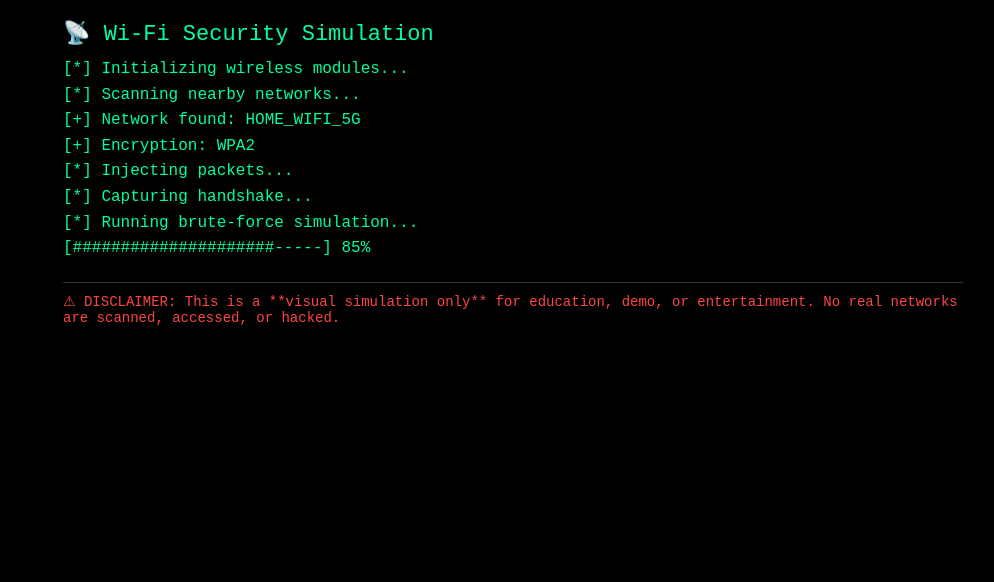
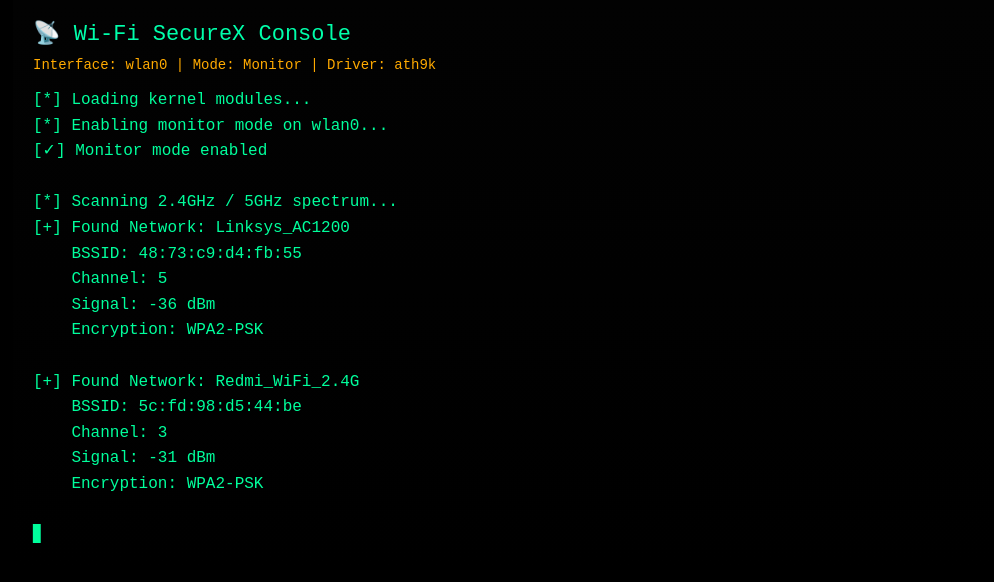
Before and after one commit to Flame-hacker143/wifihack, a plain HTML site: page index.html in a window 1280 px wide. Shown: the whole page, without its empty margins (127-1121 px from the left). Drawn offline with Linux system fonts and the light colour scheme.

Commit message:
Update index.html

```diff
--- a/index.html
+++ b/index.html
@@ -2,76 +2,175 @@
 <html lang="en">
 <head>
 <meta charset="UTF-8">
-<title>Wi-Fi Penetration Simulation</title>
+<title>Wi-Fi SecureX</title>
+
 <style>
+:root {
+    --green: #00ff9c;
+    --dark: #050505;
+    --card: #0d0d0d;
+}
+
 body {
     margin: 0;
     background: black;
-        color: #00ff9c;
+    color: var(--green);
     font-family: "Courier New", monospace;
 }
+
 .terminal {
     padding: 20px;
-        max-width: 900px;
+    max-width: 960px;
     margin: auto;
+    background: linear-gradient(180deg, #020202, #000);
 }
+
 .title {
+    font-size: 22px;
     color: #00ffaa;
-        font-size: 22px;
     margin-bottom: 10px;
 }
+
+.status {
+    font-size: 14px;
+    color: #ffaa00;
+    margin-bottom: 15px;
+}
+
 .log {
     line-height: 1.6;
-        white-space: pre-line;
+    white-space: pre-wrap;
 }
-    .warning {
-        margin-top: 20px;
-        color: #ff4444;
-        border-top: 1px solid #333;
-        padding-top: 10px;
-        font-size: 14px;
+
+.cursor::after {
+    content: "▋";
+    animation: blink 1s infinite;
+}
+
+@keyframes blink {
+    50% { opacity: 0; }
 }
 </style>
 </head>
+
 <body>
 
 <div class="terminal">
-    <div class="title">📡 Wi-Fi Security Simulation</div>
-    <div id="log" class="log"></div>
-
-    <div class="warning">
-        ⚠ DISCLAIMER:
-        This is a **visual simulation only** for education, demo, or entertainment.
-        No real networks are scanned, accessed, or hacked.
-    </div>
+    <div class="title">📡 Wi-Fi SecureX Console</div>
+    <div class="status">Interface: wlan0 | Mode: Monitor | Driver: ath9k</div>
+    <div id="log" class="log cursor"></div>
 </div>
 
 <script>
-const lines = [
-    "[*] Initializing wireless modules...",
-    "[*] Scanning nearby networks...",
-    "[+] Network found: HOME_WIFI_5G",
-    "[+] Encryption: WPA2",
-    "[*] Injecting packets...",
-    "[*] Capturing handshake...",
-    "[*] Running brute-force simulation...",
-    "[#####################-----] 85%",
-    "[+] Password found: ********",
-    "[✓] Simulation completed successfully."
+const log = document.getElementById("log");
+
+const networks = [
+    "TP-Link_892A",
+    "HOME_NET_5G",
+    "Redmi_WiFi_2.4G",
+    "ZTE_Fiber",
+    "NETGEAR_EXT",
+    "Galaxy_Hotspot",
+    "Linksys_AC1200"
+];
+
+function rand(min, max) {
+    return Math.floor(Math.random() * (max - min + 1)) + min;
+}
+
+function fakeMAC() {
+    return Array.from({length:6}, () =>
+        rand(0,255).toString(16).padStart(2,"0")
+    ).join(":");
+}
+
+const steps = [
+    "[*] Loading kernel modules...",
+    "[*] Enabling monitor mode on wlan0...",
+    "[✓] Monitor mode enabled",
+    "",
+    "[*] Scanning 2.4GHz / 5GHz spectrum..."
+];
+
+let stepIndex = 0;
+
+function typeStep() {
+    if (stepIndex < steps.length) {
+        log.innerHTML += steps[stepIndex] + "\n";
+        stepIndex++;
+        setTimeout(typeStep, 600);
+    } else {
+        scanNetworks();
+    }
+}
+
+function scanNetworks() {
+    let count = rand(3, 6);
+    let i = 0;
+
+    let scanInterval = setInterval(() => {
+        if (i >= count) {
+            clearInterval(scanInterval);
+            setTimeout(startAttack, 1200);
+            return;
+        }
+
+        const name = networks[rand(0, networks.length - 1)];
+        log.innerHTML +=
+`[+] Found Network: ${name}
+    BSSID: ${fakeMAC()}
+    Channel: ${rand(1,11)}
+    Signal: -${rand(30,70)} dBm
+    Encryption: WPA2-PSK\n\n`;
+        i++;
+    }, 900);
+}
+
+function startAttack() {
+    const attackSteps = [
+        "[*] Selecting target network...",
+        "[*] Listening for handshake...",
+        "[*] Capturing packets...",
+        "[*] Valid handshake acquired ✔",
+        "",
+        "[*] Initializing key recovery engine..."
     ];
 
     let i = 0;
-const log = document.getElementById("log");
-
-function typeLine() {
-    if (i < lines.length) {
-        log.innerHTML += lines[i] + "\n";
+    let attackInterval = setInterval(() => {
+        if (i >= attackSteps.length) {
+            clearInterval(attackInterval);
+            bruteForce();
+            return;
+        }
+        log.innerHTML += attackSteps[i] + "\n";
         i++;
-        setTimeout(typeLine, 700);
-    }
+    }, 700);
 }
 
-typeLine();
+function bruteForce() {
+    let percent = 0;
+
+    let bar = setInterval(() => {
+        percent += rand(3, 8);
+        if (percent >= 100) {
+            clearInterval(bar);
+            log.innerHTML +=
+`[##############################] 100%
+[✓] Key verification successful
+[✓] Session closed safely\n`;
+            return;
+        }
+
+        log.innerHTML +=
+`[${"#".repeat(percent/4)}${"-".repeat(25 - percent/4)}] ${percent}%\n`;
+    }, 500);
+}
+
+typeStep();
+
+// Prevent refresh feeling
+window.onbeforeunload = () => "Session still running...";
 </script>
 
 </body>
```
Lines whose indentation alone changed are shown as unchanged.
